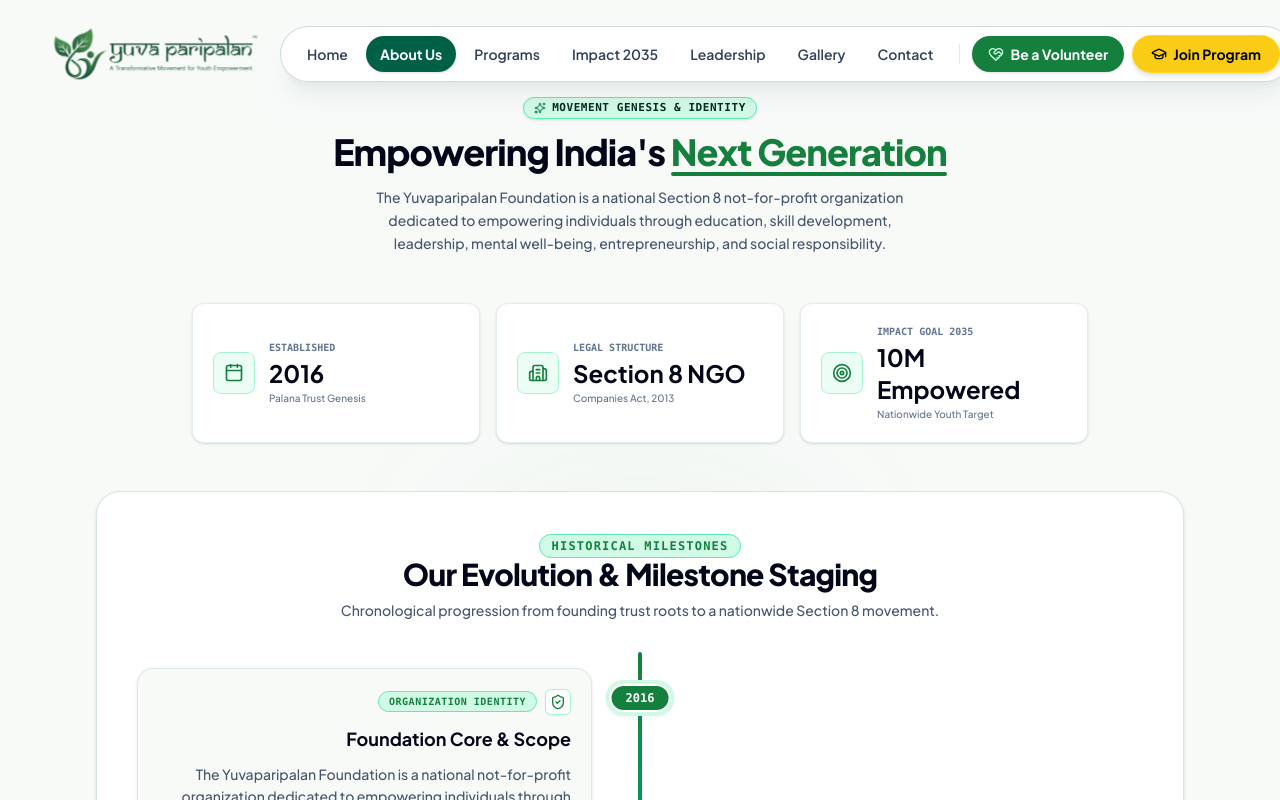
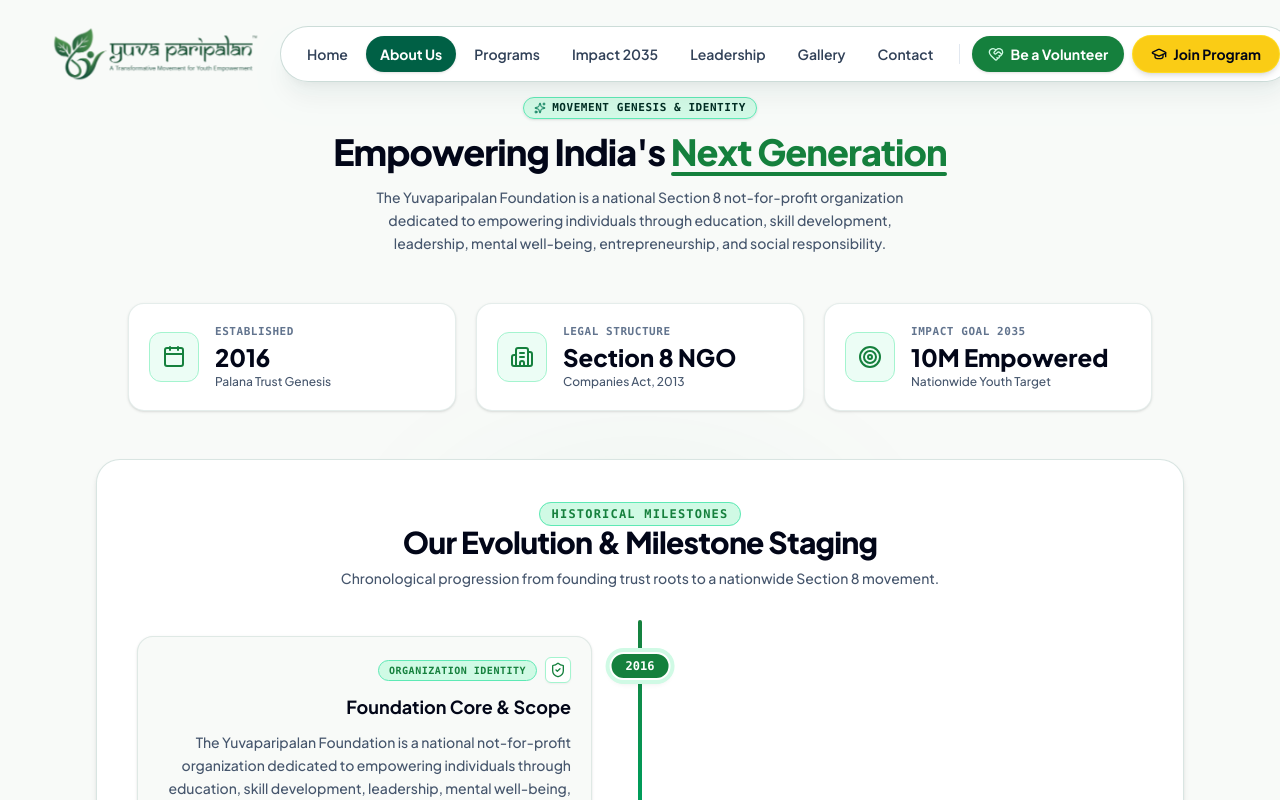
Before and after one commit to BSDigitalLab/yuvaparipalan_foundation-web, a React (Vite) app: page /about in a window 1280 px wide. Shown: the top 800 px of the page. Built offline with nearby package versions, Linux system fonts and the light colour scheme.

Commit message:
fix: expand 3 Metrics cards width and align text in 3 clear lines vertically centered with icon in AboutPage.tsx

```diff
--- a/src/pages/AboutPage.tsx
+++ b/src/pages/AboutPage.tsx
@@ -102,39 +102,39 @@
             </div>
           </FadeIn>
 
-          {/* Compact 3-Column Metrics Dashboard Bar */}
+          {/* Expanded 3-Column Metrics Dashboard Bar with Vertical Icon Alignment & 3 Text Lines */}
           <FadeIn direction="up">
-            <div className="grid grid-cols-1 sm:grid-cols-3 gap-4 max-w-4xl mx-auto">
-              <div className="p-4 sm:p-5 rounded-xl bg-white border border-emerald-900/10 shadow-sm hover:shadow-md transition-all flex items-center gap-3.5 group">
-                <div className="p-2.5 rounded-lg bg-emerald-50 text-emerald-800 border border-emerald-200 group-hover:scale-105 transition-transform shrink-0">
-                  <Calendar className="w-5 h-5 text-[#15803d]" />
+            <div className="grid grid-cols-1 sm:grid-cols-3 gap-5 max-w-5xl mx-auto">
+              <div className="p-5 rounded-2xl bg-white border border-emerald-900/10 shadow-sm hover:shadow-md transition-all flex items-center gap-4 group">
+                <div className="p-3 rounded-xl bg-emerald-50 text-emerald-800 border border-emerald-200 group-hover:scale-105 transition-transform shrink-0">
+                  <Calendar className="w-6 h-6 text-[#15803d]" />
                 </div>
-                <div className="text-left space-y-0.5">
-                  <span className="text-[10px] text-slate-500 font-mono font-semibold uppercase block">Established</span>
-                  <strong className="text-xl sm:text-2xl font-heading font-bold text-slate-950 block">2016</strong>
-                  <span className="text-[10px] text-slate-500 font-medium block">Palana Trust Genesis</span>
+                <div className="text-left space-y-0.5 flex-1 min-w-0">
+                  <span className="text-[11px] text-slate-500 font-mono font-bold uppercase tracking-wider block">Established</span>
+                  <strong className="text-xl sm:text-2xl font-heading font-extrabold text-slate-950 block leading-tight truncate">2016</strong>
+                  <span className="text-xs text-slate-600 font-medium block truncate">Palana Trust Genesis</span>
                 </div>
               </div>
 
-              <div className="p-4 sm:p-5 rounded-xl bg-white border border-emerald-900/10 shadow-sm hover:shadow-md transition-all flex items-center gap-3.5 group">
-                <div className="p-2.5 rounded-lg bg-emerald-50 text-emerald-800 border border-emerald-200 group-hover:scale-105 transition-transform shrink-0">
-                  <Building2 className="w-5 h-5 text-[#15803d]" />
+              <div className="p-5 rounded-2xl bg-white border border-emerald-900/10 shadow-sm hover:shadow-md transition-all flex items-center gap-4 group">
+                <div className="p-3 rounded-xl bg-emerald-50 text-emerald-800 border border-emerald-200 group-hover:scale-105 transition-transform shrink-0">
+                  <Building2 className="w-6 h-6 text-[#15803d]" />
                 </div>
-                <div className="text-left space-y-0.5">
-                  <span className="text-[10px] text-slate-500 font-mono font-semibold uppercase block">Legal Structure</span>
-                  <strong className="text-xl sm:text-2xl font-heading font-bold text-slate-950 block">Section 8 NGO</strong>
-                  <span className="text-[10px] text-slate-500 font-medium block">Companies Act, 2013</span>
+                <div className="text-left space-y-0.5 flex-1 min-w-0">
+                  <span className="text-[11px] text-slate-500 font-mono font-bold uppercase tracking-wider block">Legal Structure</span>
+                  <strong className="text-xl sm:text-2xl font-heading font-extrabold text-slate-950 block leading-tight truncate">Section 8 NGO</strong>
+                  <span className="text-xs text-slate-600 font-medium block truncate">Companies Act, 2013</span>
                 </div>
               </div>
 
-              <div className="p-4 sm:p-5 rounded-xl bg-white border border-emerald-900/10 shadow-sm hover:shadow-md transition-all flex items-center gap-3.5 group">
-                <div className="p-2.5 rounded-lg bg-emerald-50 text-emerald-800 border border-emerald-200 group-hover:scale-105 transition-transform shrink-0">
-                  <Target className="w-5 h-5 text-[#15803d]" />
+              <div className="p-5 rounded-2xl bg-white border border-emerald-900/10 shadow-sm hover:shadow-md transition-all flex items-center gap-4 group">
+                <div className="p-3 rounded-xl bg-emerald-50 text-emerald-800 border border-emerald-200 group-hover:scale-105 transition-transform shrink-0">
+                  <Target className="w-6 h-6 text-[#15803d]" />
                 </div>
-                <div className="text-left space-y-0.5">
-                  <span className="text-[10px] text-slate-500 font-mono font-semibold uppercase block">Impact Goal 2035</span>
-                  <strong className="text-xl sm:text-2xl font-heading font-bold text-slate-950 block">10M Empowered</strong>
-                  <span className="text-[10px] text-slate-500 font-medium block">Nationwide Youth Target</span>
+                <div className="text-left space-y-0.5 flex-1 min-w-0">
+                  <span className="text-[11px] text-slate-500 font-mono font-bold uppercase tracking-wider block">Impact Goal 2035</span>
+                  <strong className="text-xl sm:text-2xl font-heading font-extrabold text-slate-950 block leading-tight truncate">10M Empowered</strong>
+                  <span className="text-xs text-slate-600 font-medium block truncate">Nationwide Youth Target</span>
                 </div>
               </div>
             </div>
```
